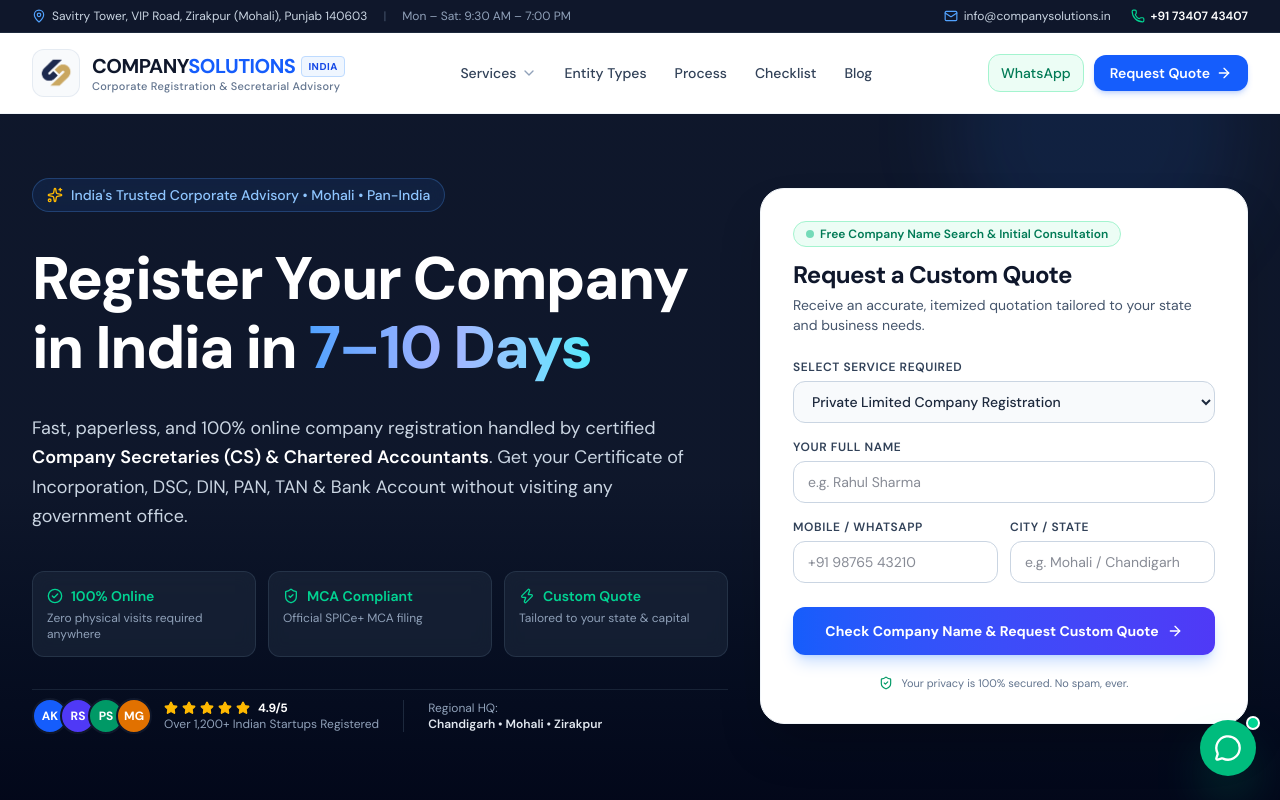
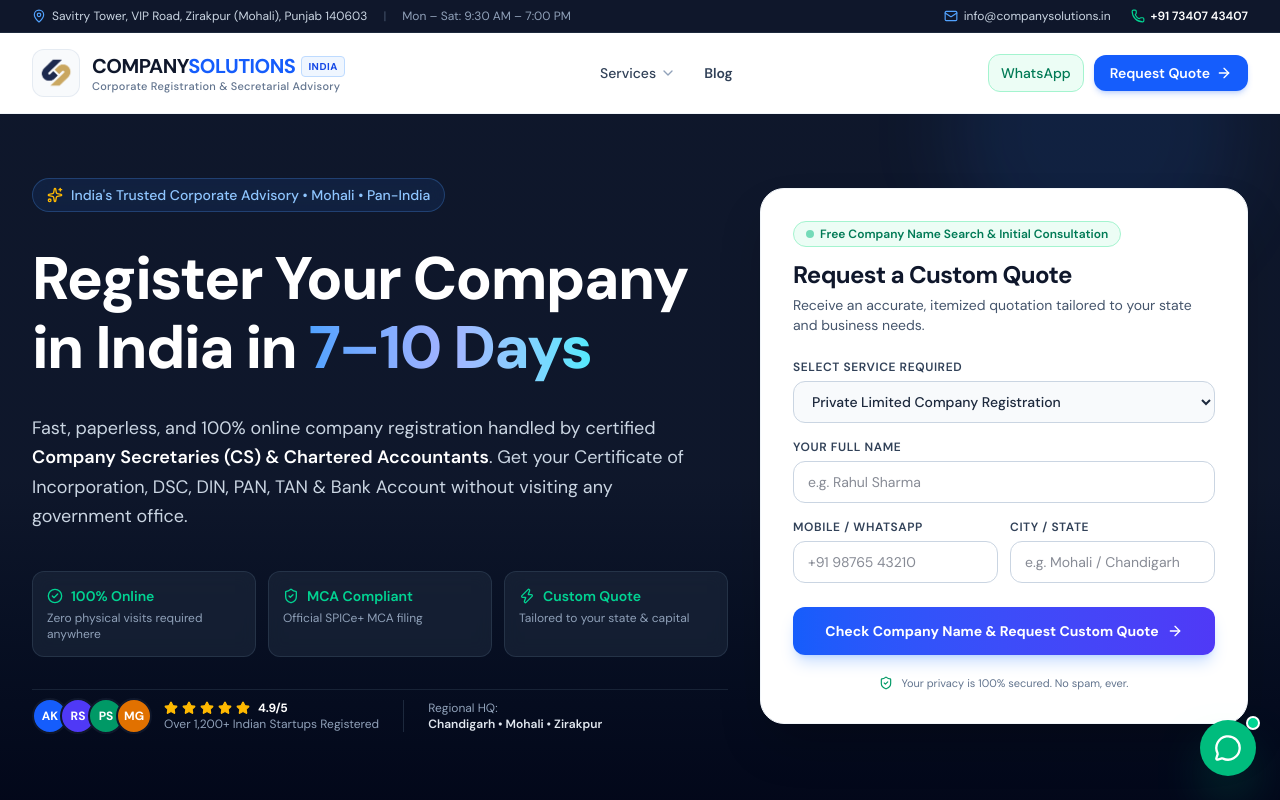
Before and after one commit to kunalsonic/companysolutions-website, a Next.js app: page / in a window 1280 px wide. Shown: the top 800 px of the page. Built offline with nearby package versions, Linux system fonts and the light colour scheme.

Commit message:
Streamline header navigation to Services and Blog for modern executive look

```diff
--- a/src/components/Navbar.tsx
+++ b/src/components/Navbar.tsx
@@ -148,29 +148,8 @@ export default function Navbar() {
             </div>
 
             <Link
-              href="/#incorporation"
-              className="text-sm font-medium text-slate-700 hover:text-blue-600 transition-colors"
-            >
-              Entity Types
-            </Link>
-
-            <Link
-              href="/#process"
-              className="text-sm font-medium text-slate-700 hover:text-blue-600 transition-colors"
-            >
-              Process
-            </Link>
-
-            <Link
-              href="/#documents"
-              className="text-sm font-medium text-slate-700 hover:text-blue-600 transition-colors"
-            >
-              Checklist
-            </Link>
-
-            <Link
               href="/blog"
-              className="text-sm font-medium text-slate-700 hover:text-blue-600 transition-colors"
+              className="text-sm font-semibold text-slate-700 hover:text-blue-600 transition-colors"
             >
               Blog
             </Link>
@@ -256,27 +235,6 @@ export default function Navbar() {
             Trademark & Brand Registration
           </Link>
           <Link
-            href="#process"
-            onClick={() => setMobileMenuOpen(false)}
-            className="block px-3 py-2 rounded-lg text-base font-medium text-slate-800 hover:bg-slate-50"
-          >
-            4-Step Process Timeline
-          </Link>
-          <Link
-            href="#documents"
-            onClick={() => setMobileMenuOpen(false)}
-            className="block px-3 py-2 rounded-lg text-base font-medium text-slate-800 hover:bg-slate-50"
-          >
-            Checklist of Documents
-          </Link>
-          <Link
-            href="#faqs"
-            onClick={() => setMobileMenuOpen(false)}
-            className="block px-3 py-2 rounded-lg text-base font-medium text-slate-800 hover:bg-slate-50"
-          >
-            Frequently Asked Questions
-          </Link>
-          <Link
             href="/blog"
             onClick={() => setMobileMenuOpen(false)}
             className="block px-3 py-2 rounded-lg text-base font-semibold text-blue-600 hover:bg-slate-50"
```
